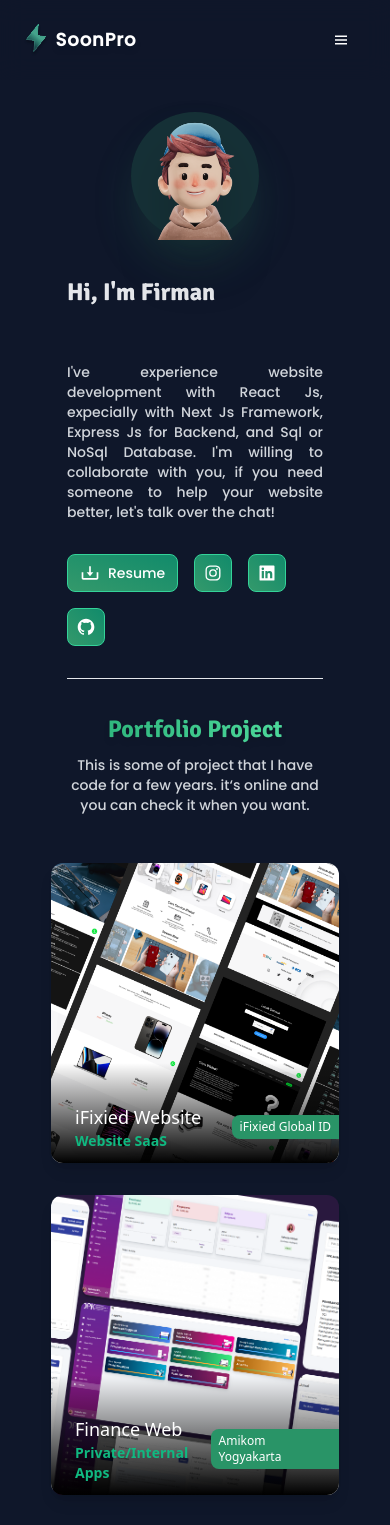
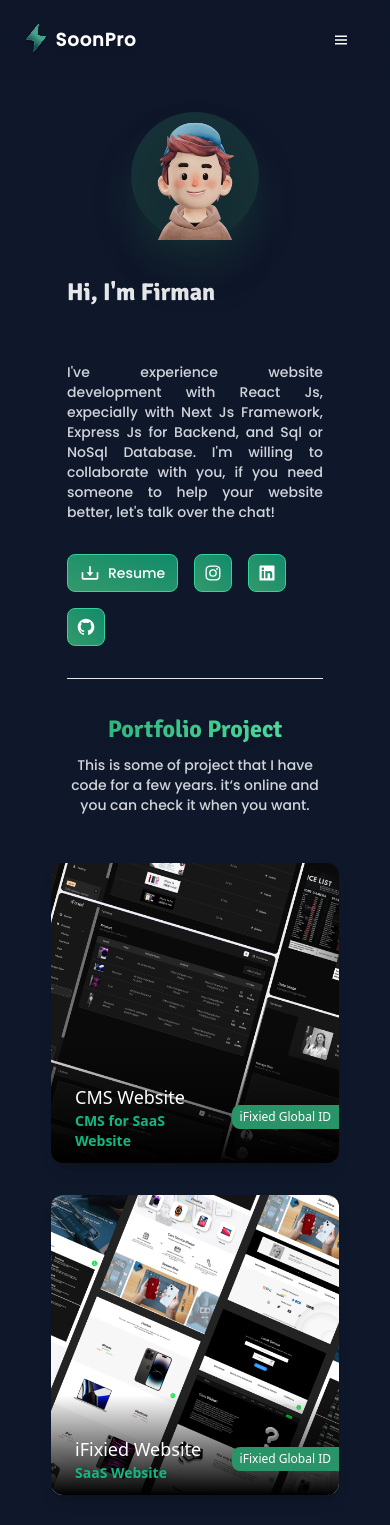
Before and after one commit to firman-lab/firman-webprofile, a Next.js app: page / in a window 390 px wide. Shown: the top 1525 px of the page. Built offline with nearby package versions, Linux system fonts and the light colour scheme.

Commit message:
update portfolio

```diff
--- a/components/Portfolio/index.js
+++ b/components/Portfolio/index.js
@@ -1,6 +1,7 @@
 import React from 'react';
 import Image from 'next/image';
 import Link from 'next/link';
+import CardPortfolio from '../atom/CardPortfolio';
 
 export default function Portfolio() {
     return (
@@ -11,25 +12,8 @@ export default function Portfolio() {
                 <p className='text-sm lg:text-base xl:text-lg text-center max-w-sm md:max-w-md lg:max-w-lg xl:max-w-2xl font-medium pt-2 text-gray-500 dark:text-gray-300 md:mb-8 mb-4 mx-auto font-poppins'>This is some of project that I have code for a few years. it&lsquo;s online and you can check it when you want.</p>
             </div>
             <div className='flex flex-wrap gap-8 justify-around items-center px-4 pt-8'>
-                <Link href='https://ifixied.co.id' target={'_blank'} rel='noreferrer'>
-                    <div className='relative overflow-hidden rounded-xl scale-100 shadow-lg hover:scale-105 ease-in-out duration-200 group'>
-                        <Image alt='Finance Website for Company Journaling Report' src={'/images/pf4.png'} className='object-fill w-[300px] h-[300px] sm:w-[350px] sm:h-[350px]' width={350} height={350} />
-                        <div className='w-full absolute bottom-0 left-0 pt-10 pb-3 bg-gradient-to-t from-black to-transparent opacity-100 lg:opacity-0 lg:group-hover:opacity-100 transition-opacity ease-in-out duration-300'>
-                            <div className='flex gap-1 justify-between pl-6 items-center'>
-                                <div className='p-0 w-1/2'>
-                                    <h1 className='text-lg md:text-2xl text-white font-medium'>iFixied Website</h1>
-                                    <h4 className='text-emerald-500 drop-shadow-md shadow-white text-sm font-semibold'>Website SaaS</h4>
-                                </div>
-                                <div className='pr-0'>
-                                    <div className='text-xs bg-[#299467] text-white rounded-tl-lg rounded-bl-lg  px-2 py-1'>
-                                        iFixied Global ID
-                                    </div>
-                                </div>
-
-                            </div>
-                        </div>
-                    </div>
-                </Link>
+                <CardPortfolio title={'CMS Website'} imgProject={'pf5.png'} link={'#'} desc={'CMS for SaaS Website'} label={'iFixied Global ID'}/>
+                <CardPortfolio title={'iFixied Website'} imgProject={'pf4.png'} link={'https://ifixied.co.id'} desc={'SaaS Website'} label={'iFixied Global ID'}/>
                 <a href='#'>
                     <div className='relative overflow-hidden rounded-xl scale-100 shadow-lg hover:scale-105 ease-in-out duration-200 group'>
                         <Image alt='Finance Website for Company Journaling Report' src={'/images/pf1.png'} className='object-fill w-[300px] h-[300px] sm:w-[350px] sm:h-[350px]' width={350} height={350} />
--- /dev/null
+++ b/components/atom/CardPortfolio.js
@@ -0,0 +1,25 @@
+import Link from 'next/link';
+import React from 'react';
+import Image from 'next/image';
+
+export default function CardPortfolio({link, imgProject, title, desc, label}) {
+    return (
+        <Link href={link} target={'_blank'} rel='noreferrer'>
+            <div className='relative overflow-hidden rounded-xl scale-100 shadow-lg hover:scale-105 ease-in-out duration-200 group'>
+                <Image alt='Tax Consultant for classificate a journal report' src={`/images/${imgProject}`} className='object-fill w-[300px] h-[300px] sm:w-[350px] sm:h-[350px]' width={350} height={350} />
+                <div className='w-full absolute bottom-0 left-0 pt-10 pb-3 bg-gradient-to-t from-black to-transparent opacity-100 lg:opacity-0 lg:group-hover:opacity-100 transition-opacity ease-in-out duration-300'>
+                    <div className='flex gap-1 justify-between pl-6 items-center'>
+                        <div className='p-0 w-1/2'>
+                            <h1 className='text-lg md:text-2xl text-white font-medium'>{title}</h1>
+                            <h4 className='text-emerald-500 drop-shadow-md shadow-white text-sm font-semibold'>{desc}</h4>
+                        </div>
+                        <div className='pr-0'>
+                            <div className='text-xs bg-[#299467] text-white rounded-tl-lg rounded-bl-lg  px-2 py-1'>
+                                {label}
+                            </div>
+                        </div>
+                    </div>
+                </div>
+            </div>
+        </Link>    );
+}
```
